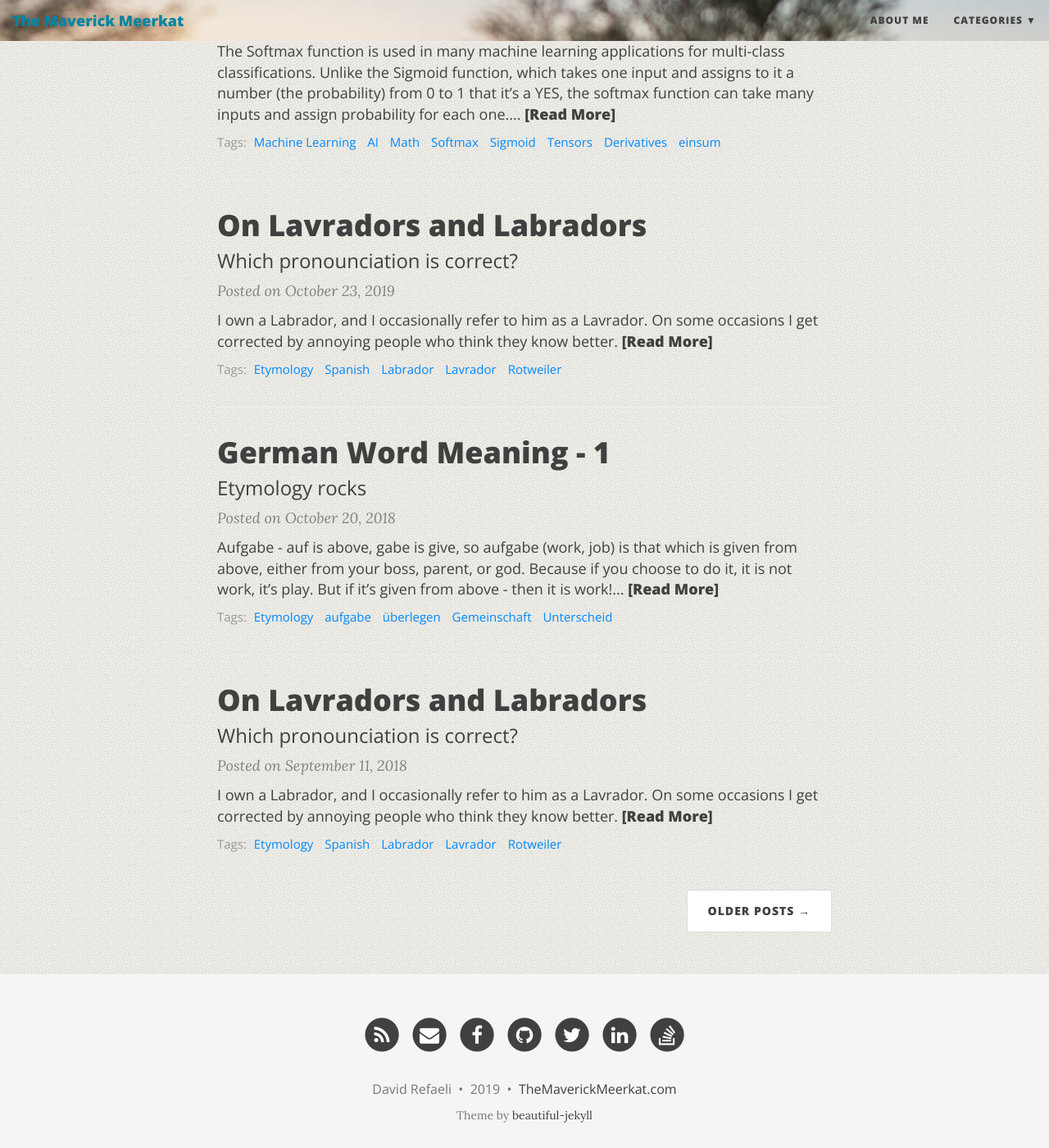
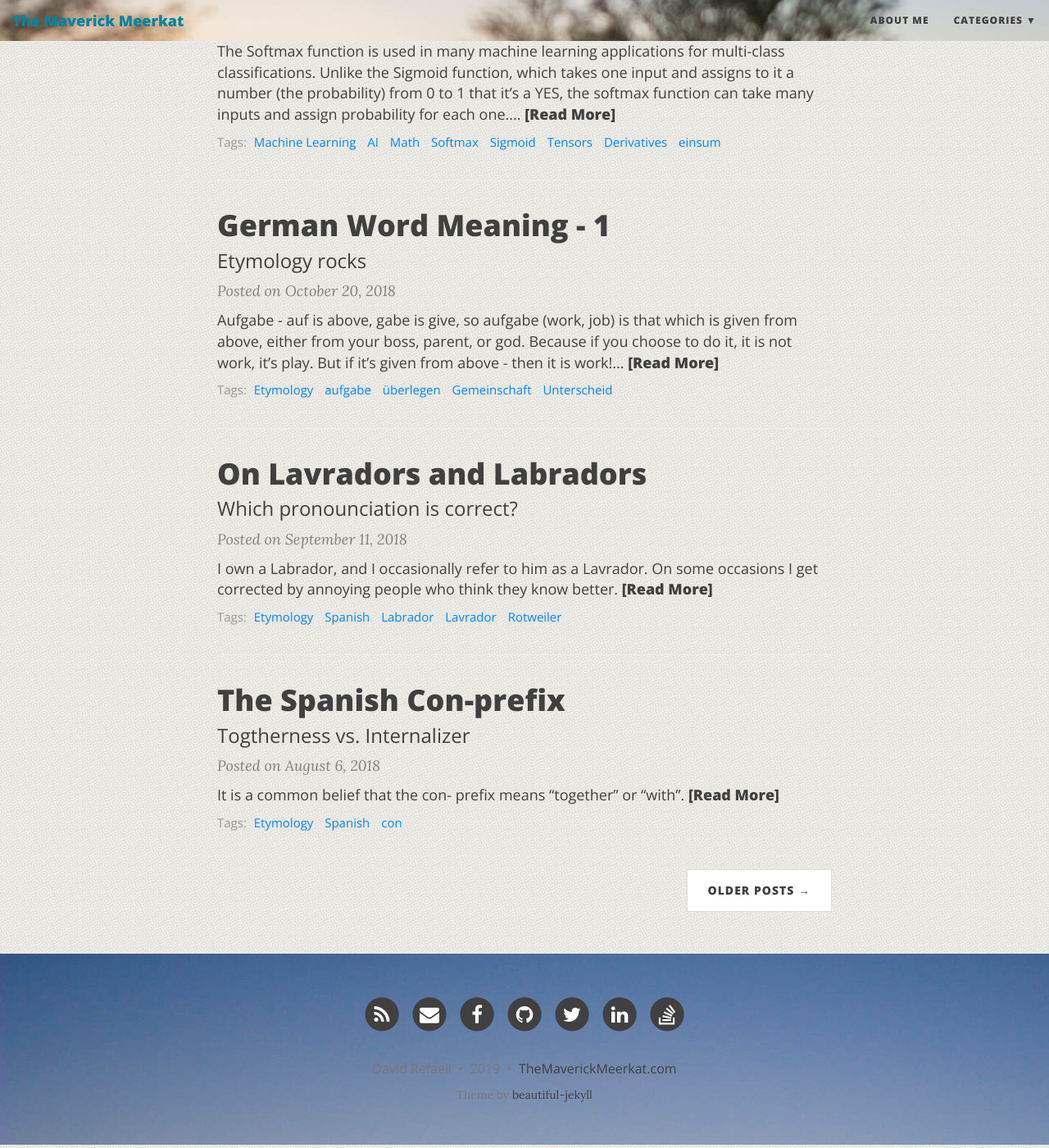
Before and after one commit to MaverickMeerkat/MaverickMeerkat.github.io, a Jekyll site: the page built from index.html, in a window 1280 px wide and 1400 px high, scrolled down 830 px. Shown: the whole window at 82% size. Built offline with Jekyll 4.4.1, drawn with Linux system fonts in a browser that asks for light colours; nearby versions of some CDN libraries; the list of posts is cut into pages by our own code; some of the changed lines change nothing that is shown.

Commit message:
footer as gradient sunset

```diff
--- a/_config.yml
+++ b/_config.yml
@@ -48,7 +48,7 @@
 # page-col: "#FFFFFF"
 link-col: "#008AFF"
 hover-col: "#0085A1"
-footer-col: "#F5F5F5"
+# footer-col: "#F5F5F5"
 footer-text-col: "#777777"
 footer-link-col: "#404040"
 
@@ -56,7 +56,7 @@
 # instead of colour
 
 navbar-img: "/img/meerkats.jpg"
-# footer-img: "/img/meerkats.jpg"
+footer-img: "/img/footer2.jpg"
 page-img: "/img/bgimage.png"
 
 # --- Footer options --- #
--- a/_posts/2019-10-23-Lavradors.md
+++ /dev/null
@@ -1,26 +0,0 @@
----
-layout: post
-title: On Lavradors and Labradors
-subtitle: Which pronounciation is correct?
-tags: [Etymology, Spanish, Labrador, Lavrador, Rotweiler]
-comments: true
-categories: Etymology
----
-
-I own a Labrador, and I occasionally refer to him as a Lavrador. On some occasions I get corrected by annoying people who think they know better.
-
-![German](../img/lavrador/GermanPeople.jpg){: .center-block :}
-<p align="center"><i>Germans who explain others stuff without being asked, vs. Germans that want to be teachers (True in general, not just for Germans)</i></p>
-
-So how do you say it - Labrador, or Lavrador? The answer is... who cares?! It's much more interesting where this word came from!
-
-It's so amazing how words can grow to shape different meanings.
-
-Labrador means farmer in Spanish (Lavrador in portugese). João Fernandes **Lavrador** was a Portuguese explorer who sailed in certain regions in Canada, now known as Labrador, and the Labrador sea. The dogs that were "retrieved" from there got their names mixed with the dogs that were taken from Newfoundland (a neighboring area), and actually those from Newfoundland are now called Labrador Retrievers.
-
-SO, recap - why are Labradors called Labradors? Because they got mixed with the ones actually coming from Labrador, who got their names from a geographical place, who got its name from a Portuguese explorer (after mixing the V with a B), who got his name (probably) because one of his ancestors was a farmer.
-
-![Buddy](../img/lavrador/lavrador.jpg){: .center-block :}
-<p align="center"><i>Buddy - me' ol' Lavrador and I</i></p>
-
-On a side note - **Rotweilers** are named after the city of Rotweil, Germany, where it was used by travelling butchers to protect their cattle. (Their full name is Rottweiler "Metzgerhunds", or "Butchers' Dogs"). Rotweil (probably) comes from rote Villa / Rutvilla, literally red-villa, which alludes probably to the color of houses of the city in ancient times. So a dog breed name comes from a city name, that comes from the color of a distinguished house colors it had.
```
Also changed, not shown: img/footer2.jpg (added).
